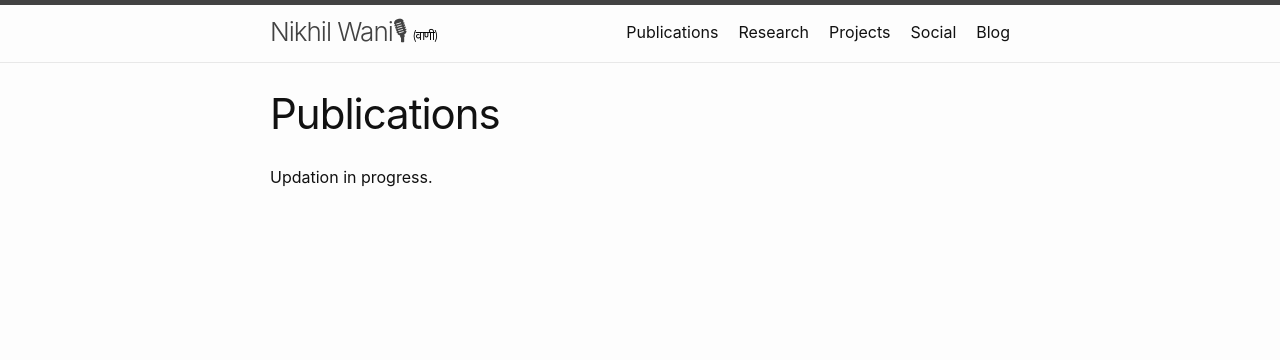
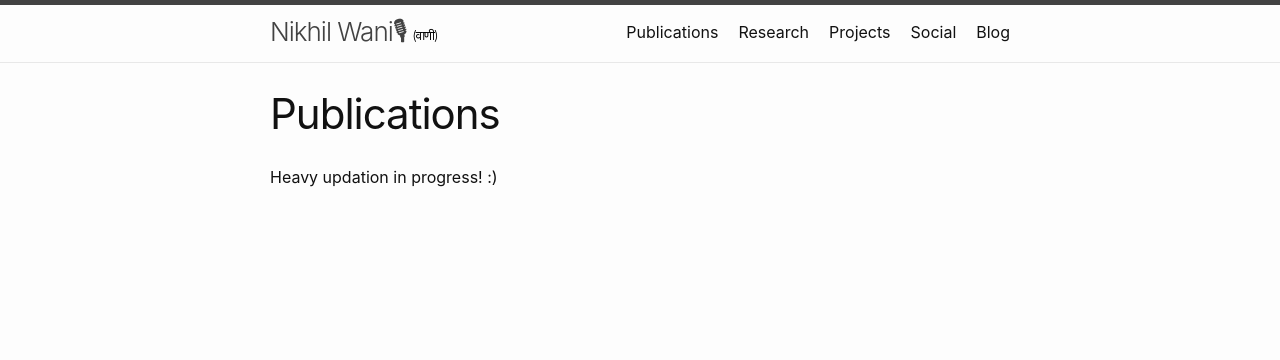
Before and after one commit to nikhilwani/nikhilwani.github.io, a Jekyll site: the page built from 1_Publications.md, in a window 1280 px wide. Shown: the top 360 px of the page. Built offline with Jekyll 4.4.1, drawn with Linux system fonts in a browser that asks for light colours; comment, search, counter and statistics services are not loaded.

Commit message:
Update 1_Publications.md

```diff
--- a/1_Publications.md
+++ b/1_Publications.md
@@ -4,4 +4,4 @@ title:  Publications
 permalink: /publications/
 ---
 
-<p>Updation in progress.</p>
+Heavy updation in progress! :)
```
